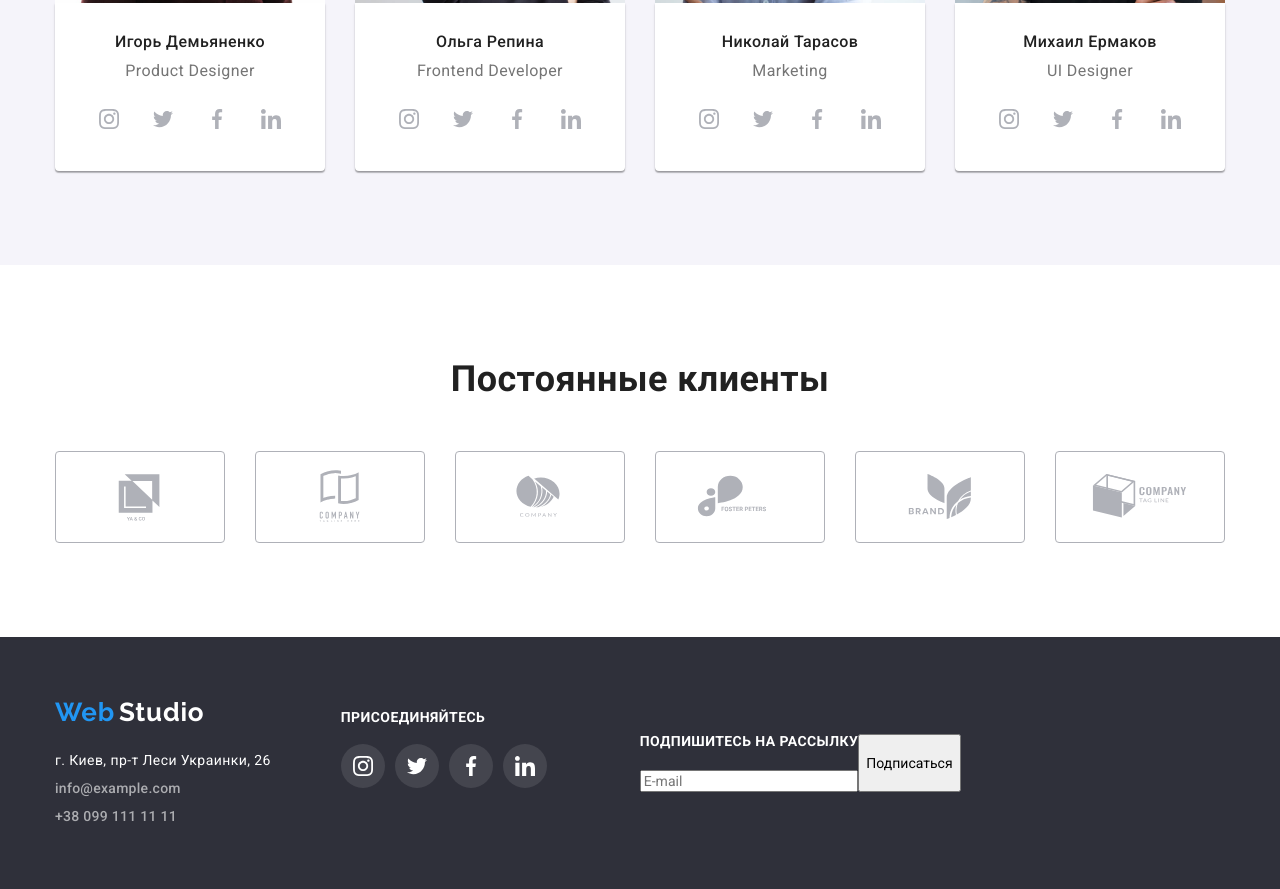
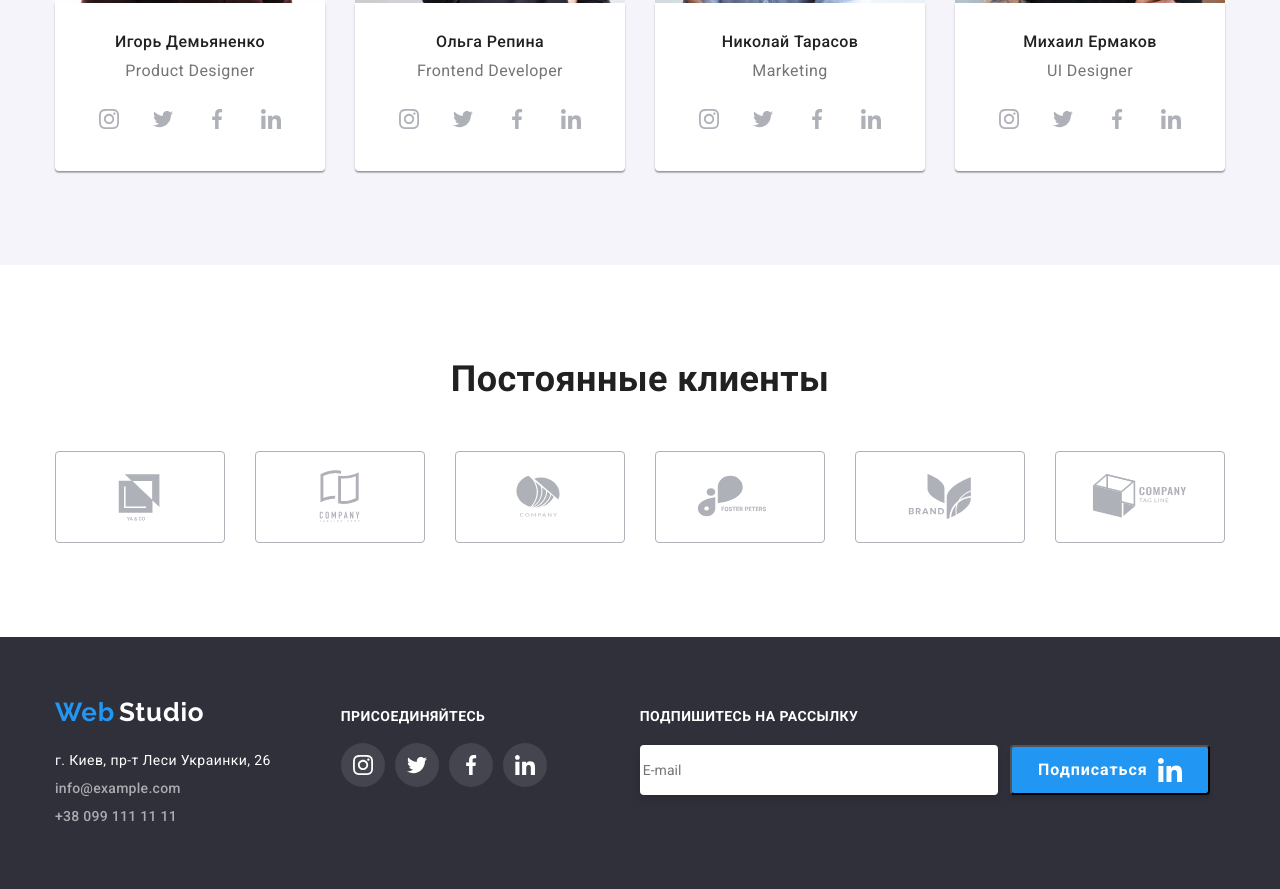
Before and after one commit to strelezzzz/goit-markup-hw-06, a plain HTML site: page index.html in a window 1280 px wide. Shown: the part 2130-3019 px from the top of the page. Drawn offline with nearby package versions, Linux system fonts and the light colour scheme.

Commit message:
styles for footer input

```diff
--- a/css/styles.css
+++ b/css/styles.css
@@ -322,7 +322,7 @@ a.active-page {
 /* ======= Footer =============================== */
 .footer .container {
   display: flex;
-  align-items: center;
+  align-items: baseline;
 }
 
 .logo-footer {
@@ -730,18 +730,53 @@ a.active-page {
 }
 /* ========== Forms ======= */
 
-.email-input {
-  display: flex;
-  flex-direction: column;
-}
-
-form {
-  margin-left: 93px;
-  display: flex;
-}
-
 .email-label {
   color: var(--background);
   margin-bottom: 20px;
   font-size: 14px;
 }
+
+.email-icon {
+  fill: var(--background);
+}
+
+.email-button {
+  display: flex;
+  align-items: center;
+  justify-content: center;
+  text-align: center;
+  min-width: 200px;
+  min-height: 50px;
+
+  font-weight: bold;
+  font-size: 16px;
+  line-height: 1.87;
+  letter-spacing: 0.06em;
+  color: var(--background);
+  background-color: var(--color-active);
+  box-shadow: 0px 4px 4px rgba(0, 0, 0, 0.15);
+  border-radius: 4px;
+}
+
+.email-button > span {
+  margin-right: 10px;
+}
+
+.email-input {
+  width: 358px;
+  height: 50px;
+  margin-right: 12px;
+  border: 1px solid rgba(255, 255, 255, 0.3);
+  border-radius: 4px;
+  filter: drop-shadow(0px 4px 4px rgba(0, 0, 0, 0.15));
+}
+
+.form {
+  display: flex;
+  align-items: flex-end;
+  margin-left: 93px;
+}
+/* .footer .container {
+  display: flex;
+  align-items: baseline;
+} */
--- a/index.html
+++ b/index.html
@@ -398,17 +398,19 @@
                 </ul>
             </div>
             <!-- Form block -->
+            <form name="e-mail" autocomplete="off" class="form">
+                <div class="form-input">
+                    <label for="user-email" class="email-label">Подпишитесь на рассылку</label>
+                    <input class="email-input" id="user-email" type="email" name="email" placeholder="E-mail">
+                </div>
+                <button class="email-button" type="submit">
+                    <span>Подписаться</span>
+                    <svg class="email-icon" width="24" height="24">
+                        <use href="images/icons.svg#icon-linkedin"></use>
+                    </svg>
+                </button>
 
-                <form name="e-mail" autocomplete ="off">
-                    <label class="email-input">
-                        <span class="email-label">
-                            Подпишитесь на рассылку
-                        </span>
-                        <input type="email" name="email" placeholder="E-mail">
-                    </label>
-                    <button type="submit">Подписаться</button>
-                </form>
-
+            </form>
         </div>
     </footer>
     <!-- ----------Modal---------- -->
```
Also changed, not shown: images/icon-send.svg (added).
